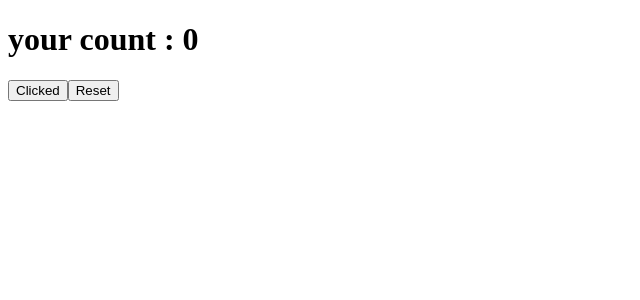
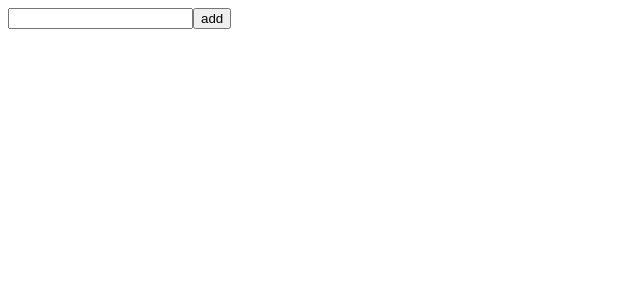
Before and after one commit to iamfaisalpk/React-Second-Chance, a React (Vite) app: page / in a window 1280 px wide. Shown: the top 300 px of the page, without its empty margins (0-640 px from the left). Built offline with nearby package versions, Linux system fonts and the light colour scheme.

Commit message:
changing

```diff
--- a/src/assets/components/UseState.jsx
+++ b/src/assets/components/UseState.jsx
@@ -1,21 +1,21 @@
 import React, { useState } from 'react'
 
 const UseState = () => {
-    const [count,setCount]= useState(0)
+    const [count,setCount]= useState("");
+    const [state,setState]= useState([])
 
-    const Start = ()=>{
-        setCount ((prev)=> prev + 1)
-    }
-    const Stop = ()=>{
-        setCount ((prev)=> prev - 1)
+    const add = ()=>{
+        setState([...state,count])
     }
 
     return (
     <>
-        <h1>your count : {count}</h1>
-        <button onClick={Start}>Clicked</button>
-        <button onClick={Stop}>Reset</button>
 
+        <input type="text" value={count} onChange={(event)=> setCount(event.target.value)}/>
+        <button onClick={add}>add</button>
+        {
+
+        }
     </>
 )
 }
```
